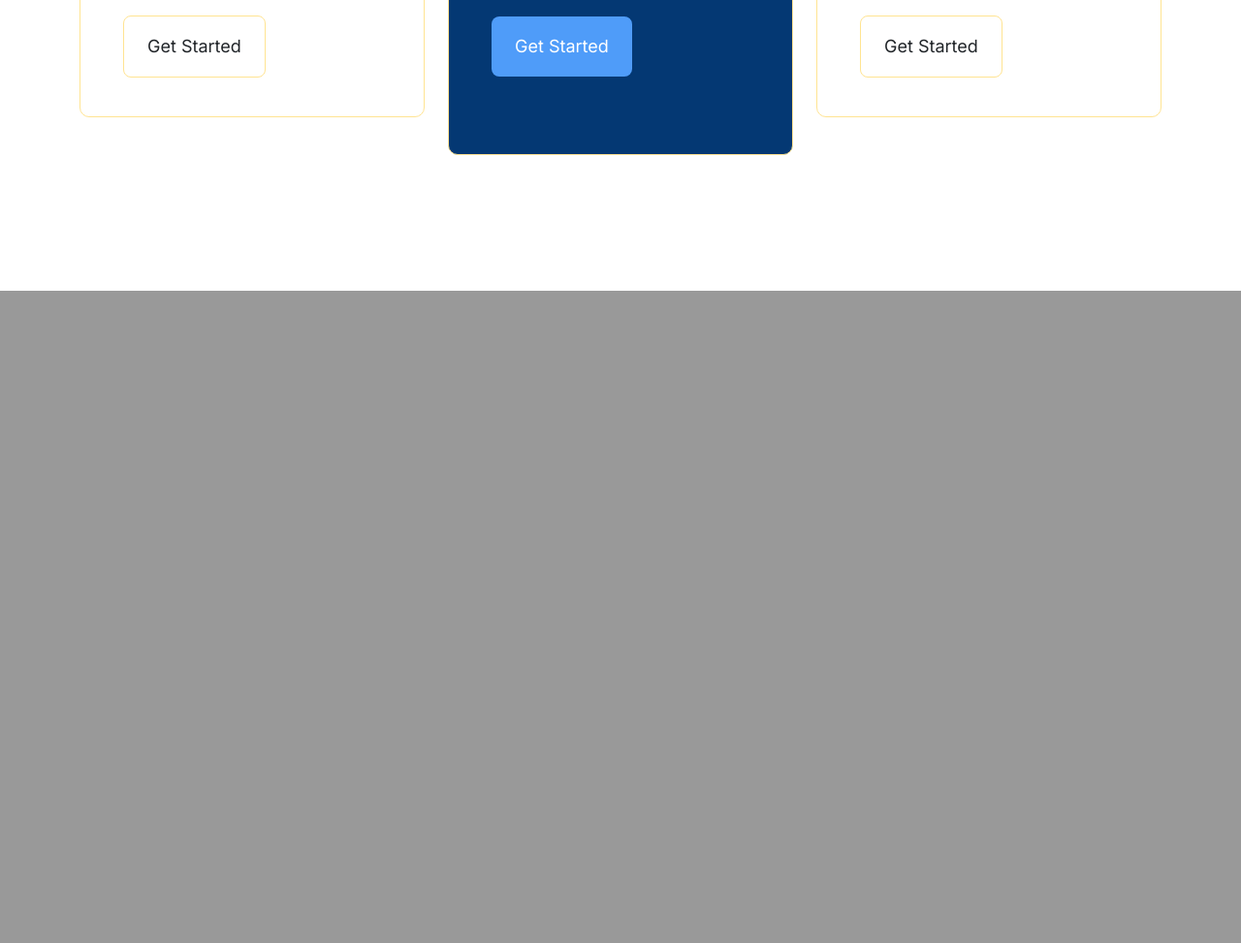
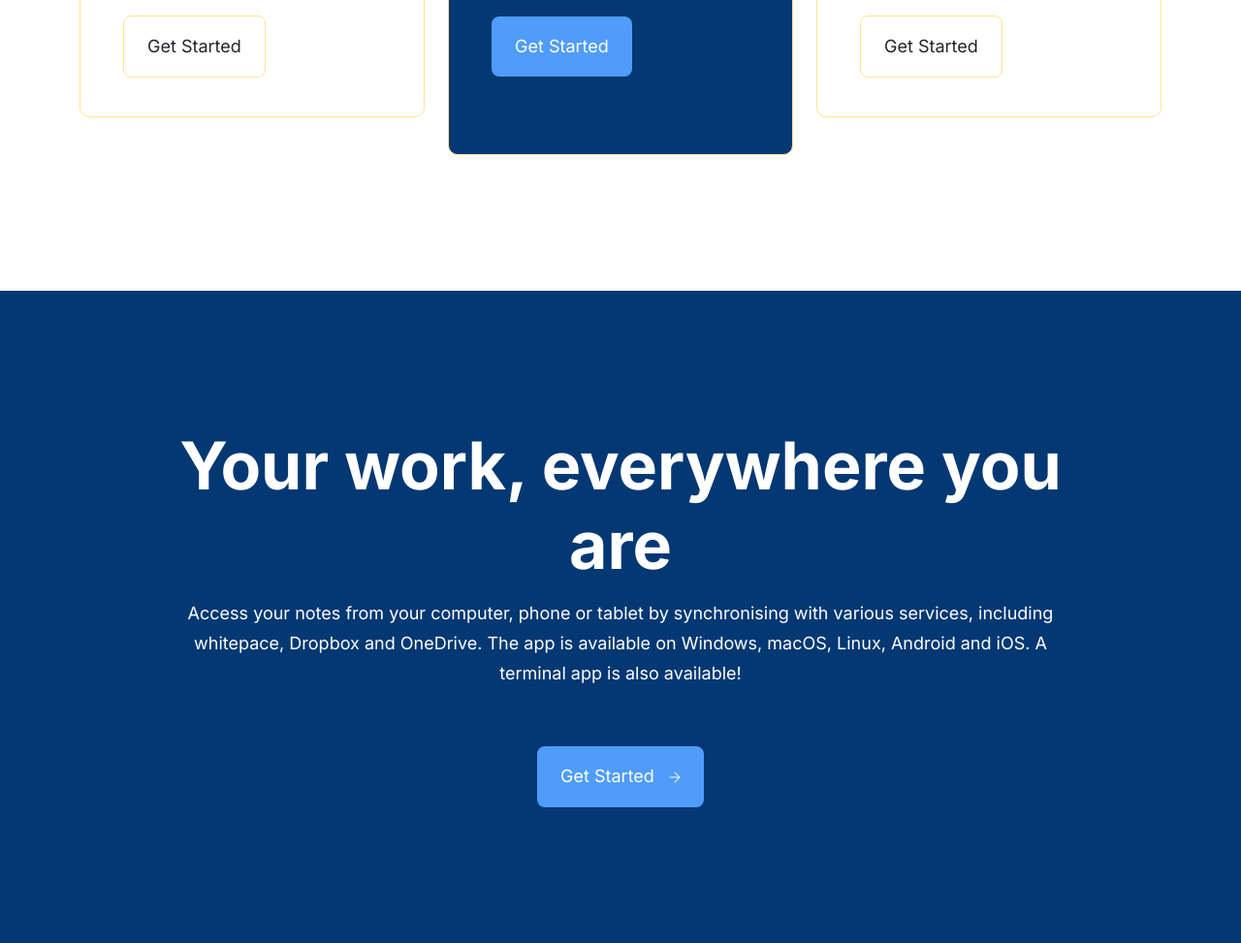
Before and after one commit to shohanur-islam/whitepace, a plain HTML site: page index.html in a window 1280 px wide. Shown: the part 4555-5528 px from the top of the page at 97% size. Before the commit the page ends 4855 px from the top, so only its background shows below. Drawn offline with nearby package versions, Linux system fonts and the light colour scheme.

Commit message:
Your Work area completed

```diff
--- a/index.html
+++ b/index.html
@@ -377,6 +377,29 @@
           </div>
         </div>
       </section>
+
+      <!-- Your Work Area -->
+      <section class="your-work-area">
+        <div class="container">
+          <div class="row">
+            <div class="col-lg-10 offset-lg-1">
+              <div class="theme-text text-center">
+                <h3>Your work, everywher<span>e you are</span></h3>
+                <p>
+                  Access your notes from your computer, phone or tablet by
+                  synchronising with various services, including whitepace,
+                  Dropbox and OneDrive. The app is available on Windows, macOS,
+                  Linux, Android and iOS. A terminal app is also available!
+                </p>
+                <a href="#" class="theme-button">
+                  Get Started
+                  <img src="img/icon.png" alt="" />
+                </a>
+              </div>
+            </div>
+          </div>
+        </div>
+      </section>
     </main>
     <!-- End Main Area -->
     <script
--- a/style.css
+++ b/style.css
@@ -305,3 +305,19 @@ Pricing Area CSS
     margin-bottom: 30px;
   }
 }
+
+/*
+Your Work Area CSS
+*/
+.your-work-area {
+  padding: 140px 0;
+  background-color: #043873;
+  color: #fff;
+}
+.your-work-area .theme-text h3 {
+  color: #fff;
+}
+.your-work-area .theme-text p {
+  color: #fff;
+  margin-bottom: 60px;
+}
```
